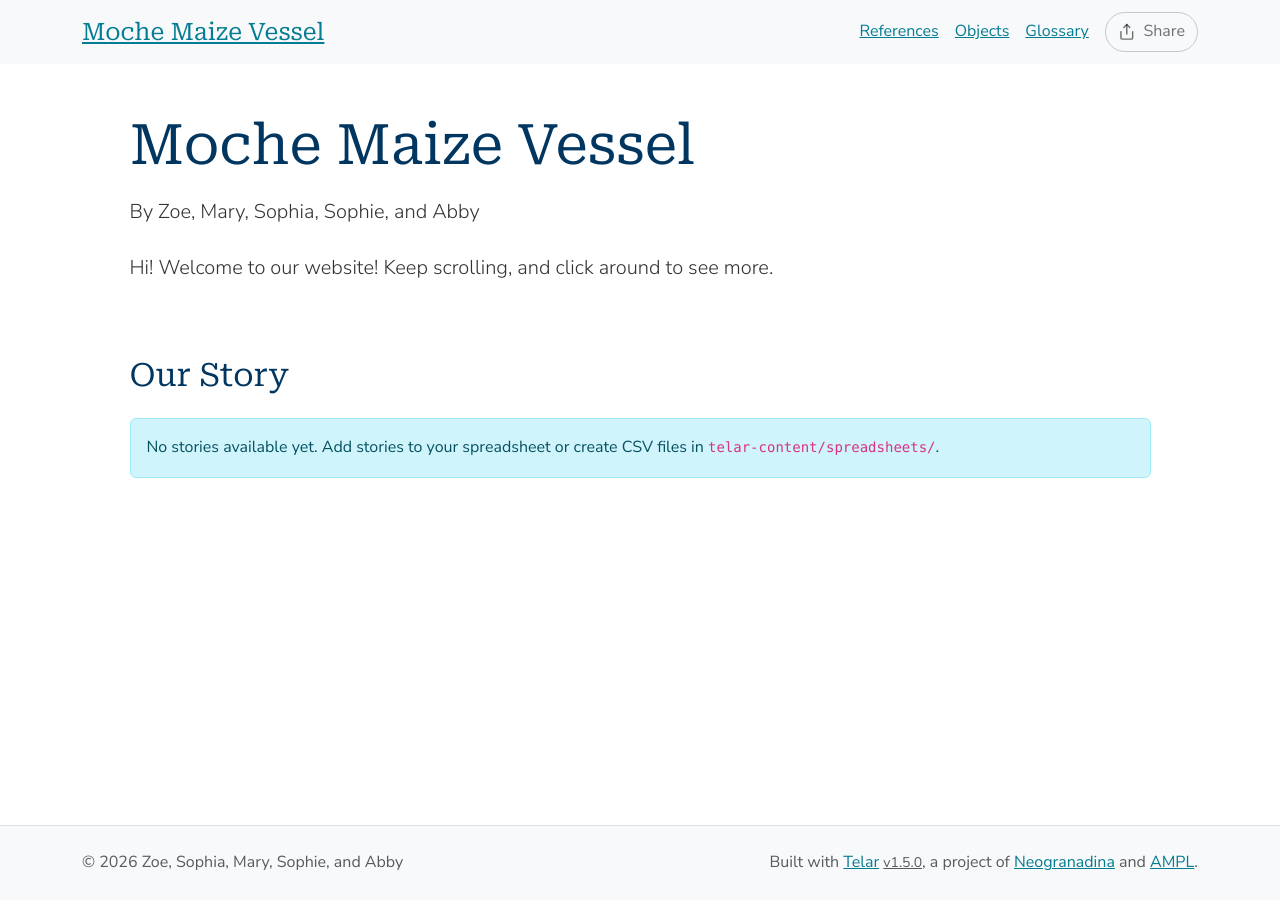
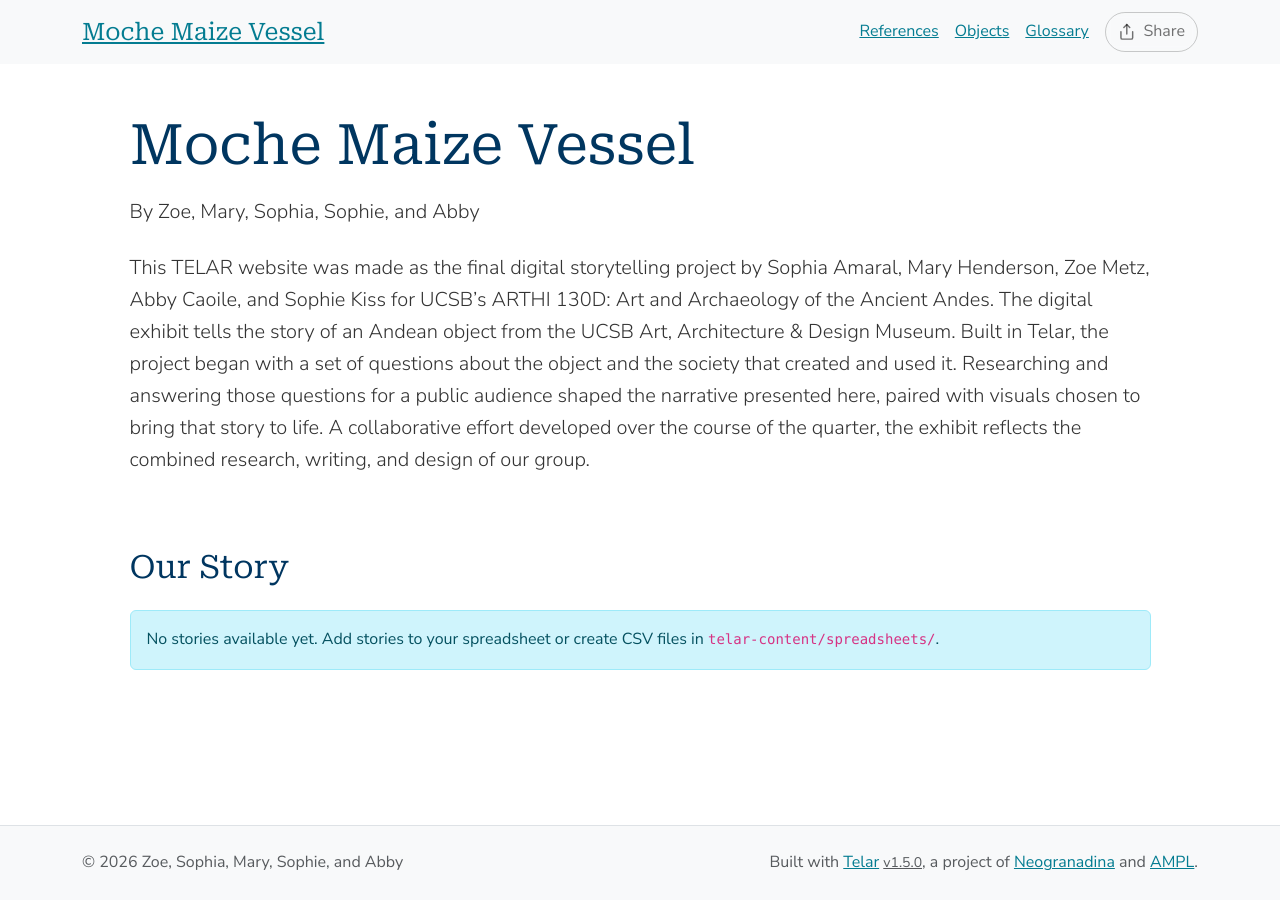
Before and after one commit to sophiaamaral05/test, a Jekyll site: the page built from index.md, in a window 1280 px wide. Built offline with Jekyll 4.4.1, drawn with Linux system fonts in a browser that asks for light colours.

Commit message:
Change site URL, update homepage
Published via Telar Compositor

```diff
--- a/_config.yml
+++ b/_config.yml
@@ -4,7 +4,7 @@
 # Site Settings
 title: "Moche Maize Vessel"
 description: "By Zoe, Mary, Sophia, Sophie, and Abby"
-url: "https://sophiaamaral05.github.io"
+url: "https://maizemochevessel.github.io"
 baseurl: "/test"
 author: "Zoe, Sophia, Mary, Sophie, and Abby"
 email: "zoemetz@ucsb.edu"
--- a/index.md
+++ b/index.md
@@ -4,4 +4,4 @@ title: Home
 stories_heading: "Our Story"
 ---
 
-Hi! Welcome to our website! Keep scrolling, and click around to see more.
+This TELAR website was made as the final digital storytelling project by Sophia Amaral, Mary Henderson, Zoe Metz, Abby Caoile, and Sophie Kiss for UCSB's ARTHI 130D: Art and Archaeology of the Ancient Andes. The digital exhibit tells the story of an Andean object from the UCSB Art, Architecture & Design Museum. Built in Telar, the project began with a set of questions about the object and the society that created and used it. Researching and answering those questions for a public audience shaped the narrative presented here, paired with visuals chosen to bring that story to life. A collaborative effort developed over the course of the quarter, the exhibit reflects the combined research, writing, and design of our group.
```
